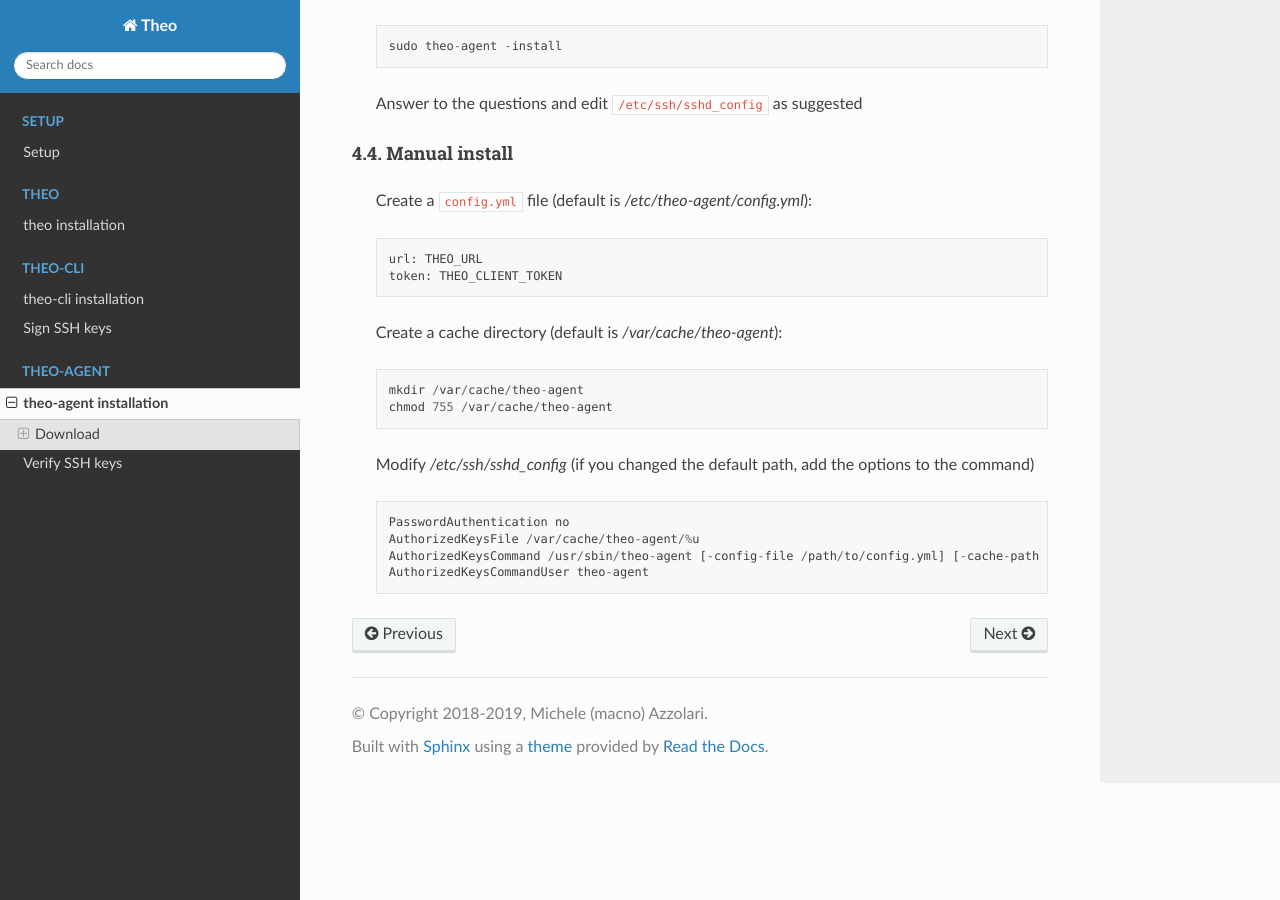
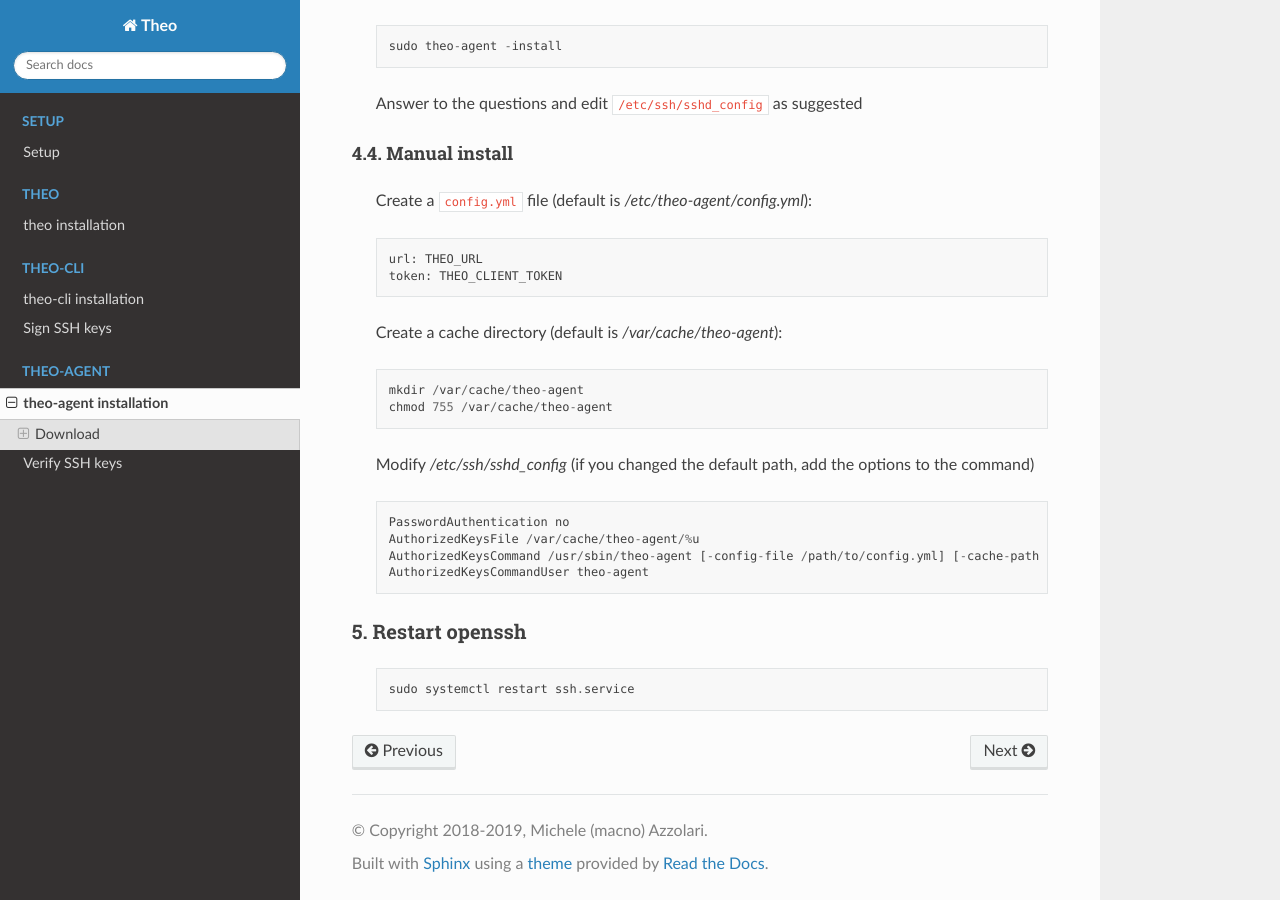
Before and after one commit to theoapp/theo-docs, a Sphinx documentation site: the page built from docs/theo-agent/installation.rst, in a window 1280 px wide and 900 px high, scrolled down 1393 px. Built offline with Sphinx 7.4.7 and the Read the Docs theme 2.0.0, drawn with Linux system fonts in a browser that asks for light colours.

Commit message:
theo-agent: add missing final step, restart sshd

```diff
--- a/docs/theo-agent/installation.rst
+++ b/docs/theo-agent/installation.rst
@@ -103,3 +103,10 @@
         AuthorizedKeysFile /var/cache/theo-agent/%u
         AuthorizedKeysCommand /usr/sbin/theo-agent [-config-file /path/to/config.yml] [-cache-path /path/to/cache/dir]
         AuthorizedKeysCommandUser theo-agent
+
+5. Restart openssh
+^^^^^^^^^^^^^^^^^^
+
+    ::
+
+        sudo systemctl restart ssh.service
```
